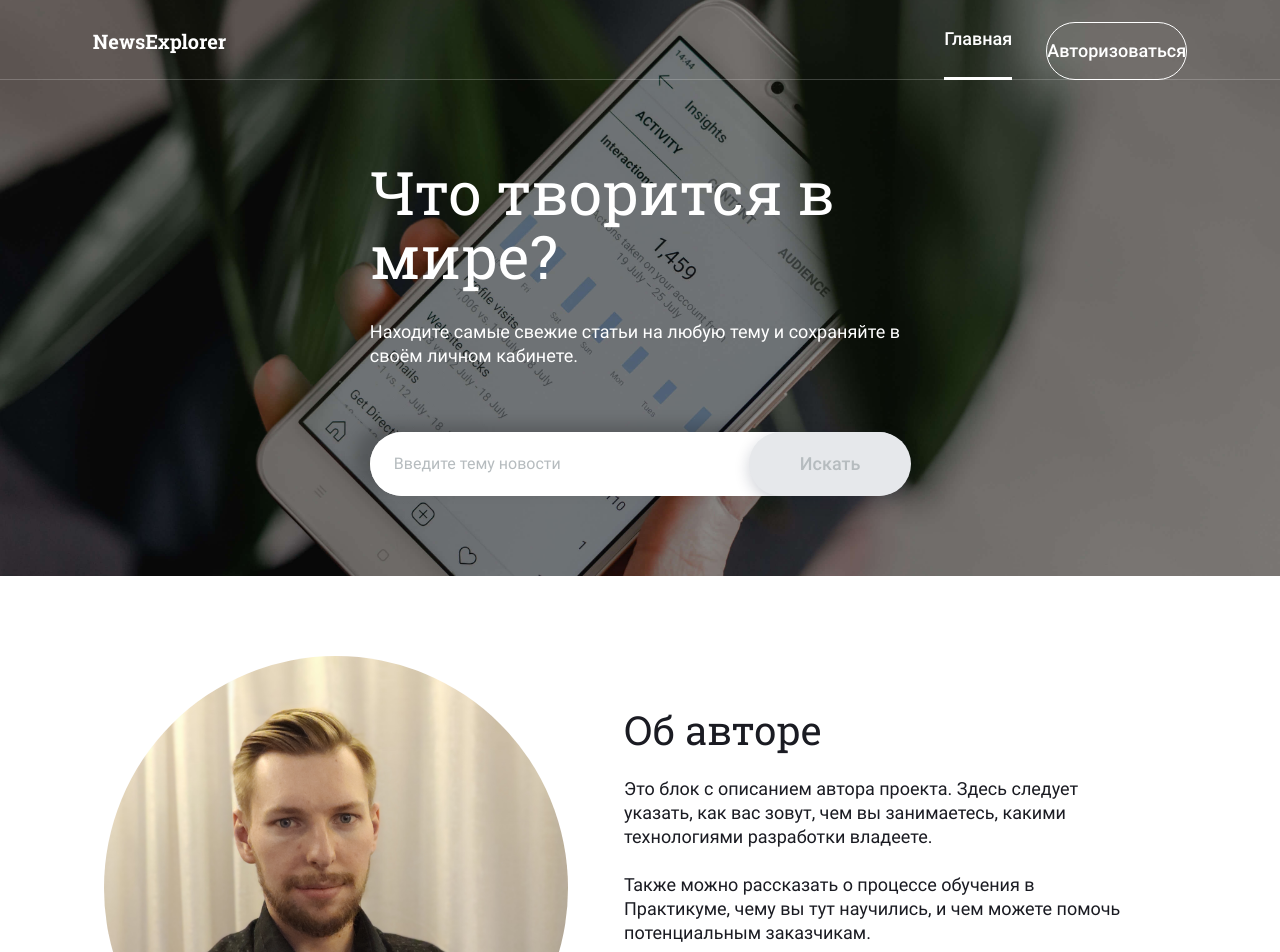
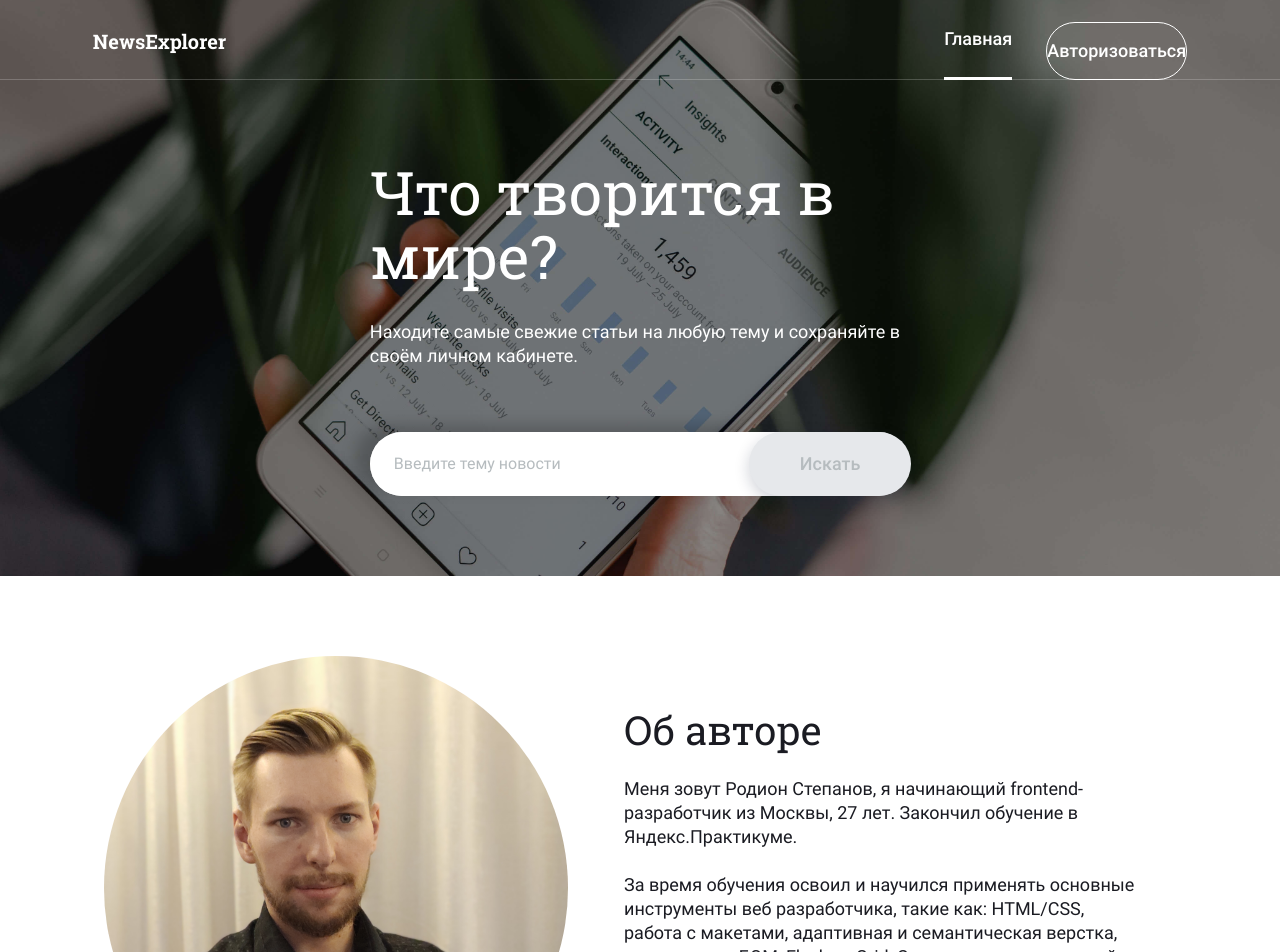
Before and after one commit to rodion-stepanov/news-explorer-frontend, a React (Create React App) app: page / in a window 1280 px wide. Shown: the top 952 px of the page. Built offline with nearby package versions, Linux system fonts and the light colour scheme.

Commit message:
feat.Обновлен Readme

```diff
--- a/package.json
+++ b/package.json
@@ -2,7 +2,6 @@
   "name": "news-explorer-frontend",
   "version": "0.1.0",
   "private": true,
-  "homepage": "https://rodion257.github.io/news-explorer-frontend",
   "dependencies": {
     "@testing-library/jest-dom": "^5.11.6",
     "@testing-library/react": "^11.1.2",
--- a/src/components/About/About.js
+++ b/src/components/About/About.js
@@ -8,8 +8,10 @@ function About() {
       <img className="about__image" src={userImage} alt="Фото автора" />
       <div className="about__text-wrapper">
         <h3 className="about__title">Об авторе</h3>
-        <p className="about__text">Это блок с описанием автора проекта. Здесь следует указать, как вас зовут, чем вы занимаетесь, какими технологиями разработки владеете.</p>
-        <p className="about__text">Также можно рассказать о процессе обучения в Практикуме, чему вы тут научились, и чем можете помочь потенциальным заказчикам.</p>
+        <p className="about__text">Меня зовут Родион Степанов, я начинающий frontend-разработчик из Москвы, 27 лет. Закончил обучение в Яндекс.Практикуме.</p>
+        <p className="about__text">За время обучения освоил и научился применять основные инструменты веб разработчика, такие как:
+        HTML/CSS, работа с макетами, адаптивная и семантическая верстка, методология БЭМ, Flexbox, Grid, Система контроля версий Git, Javascript, ООП, асинхронность, работа с API, webpack, React, JSX, хуки, роутинг.
+        </p>
       </div>
     </section>
   )
--- a/src/components/App/App.js
+++ b/src/components/App/App.js
@@ -133,8 +133,10 @@ function App() {
 
   //Обновление сохраненных ключевых слов
   React.useEffect(() => {
-    const arrKeyword = savedArticles.map(article => article.keyword)
-    setSavedKeywords(arrKeyword)
+    if (savedArticles) {
+      const arrKeyword = savedArticles.map(article => article.keyword)
+      setSavedKeywords(arrKeyword)
+    }
   }, [savedArticles]);
 
   function handleRegisterPopup() {
--- a/src/components/Main/Main.css
+++ b/src/components/Main/Main.css
@@ -7,7 +7,7 @@
   display: flex;
   margin: 0;
   background-color: #F5F6F7;
-  font-family: 'Roboto', 'Roboto Slab', 'Inter', 'Source Sans Pro', 'Arial', 'Helvetica', sans-serif;
+  font-family: 'Inter', 'Source Sans Pro', 'Arial', 'Helvetica', sans-serif;
   -webkit-font-smoothing: antialiased;
   -moz-osx-font-smoothing: grayscale;
 }
--- a/src/index.js
+++ b/src/index.js
@@ -7,7 +7,7 @@ import { BrowserRouter, } from 'react-router-dom';
 
 ReactDOM.render(
   <React.StrictMode>
-    <BrowserRouter >
+    <BrowserRouter>
       <App />
     </BrowserRouter>
   </React.StrictMode>,
--- a/src/utils/MainApi.js
+++ b/src/utils/MainApi.js
@@ -1,4 +1,4 @@
-export const BASE_URL = 'https://www.api.news.stepanov.students.nomoreparties.co';
+export const BASE_URL = 'https://www.api.news.rodion.students.nomoreparties.xyz';
 
 export const register = ({ email, password, name }) => {
   return fetch(`${BASE_URL}/signup`, {
@@ -43,7 +43,9 @@ export const getUser = (jwt) => {
     },
   })
     .then((res) => {
-      return res.json()
+      if (res) {
+        return res.json()
+      }
     })
     .catch(err => console.log(err))
 }
--- a/src/utils/NewsApi.js
+++ b/src/utils/NewsApi.js
@@ -1,12 +1,11 @@
 import {API_KEY} from '../config';
-const BASE_URL = 'https://newsapi.org/v2/everything?language=ru&q=';
-
+const BASE_URL = ` https://nomoreparties.co/news/v2/everything?language=ru&q=`;
 
 const weekAgo = "" + new Date(Date.now() - (1000 * 60 * 60 * 24 * 7)).toISOString().replace(/^([^T]+)T(.+)$/, '$1');
 const dateNow = "" + new Date().toISOString().replace(/^([^T]+)T(.+)$/, '$1');
 
 export const findArticles = (keyword) => {
-  return fetch(`${BASE_URL}${keyword}&from=${weekAgo}&to=${dateNow}&sortBy=popularity&pageSize=100`, {
+  return fetch(`${BASE_URL}${keyword}&from=${weekAgo}&to=${dateNow}&sortBy=popularity&pageSize=100&apiKey=${API_KEY}`, {
     method: 'GET',
     headers: {
       'Authorization': `Bearer ${API_KEY}`,
```
Also changed, not shown: 1 other file (tests, documents, lock files or other folders).
